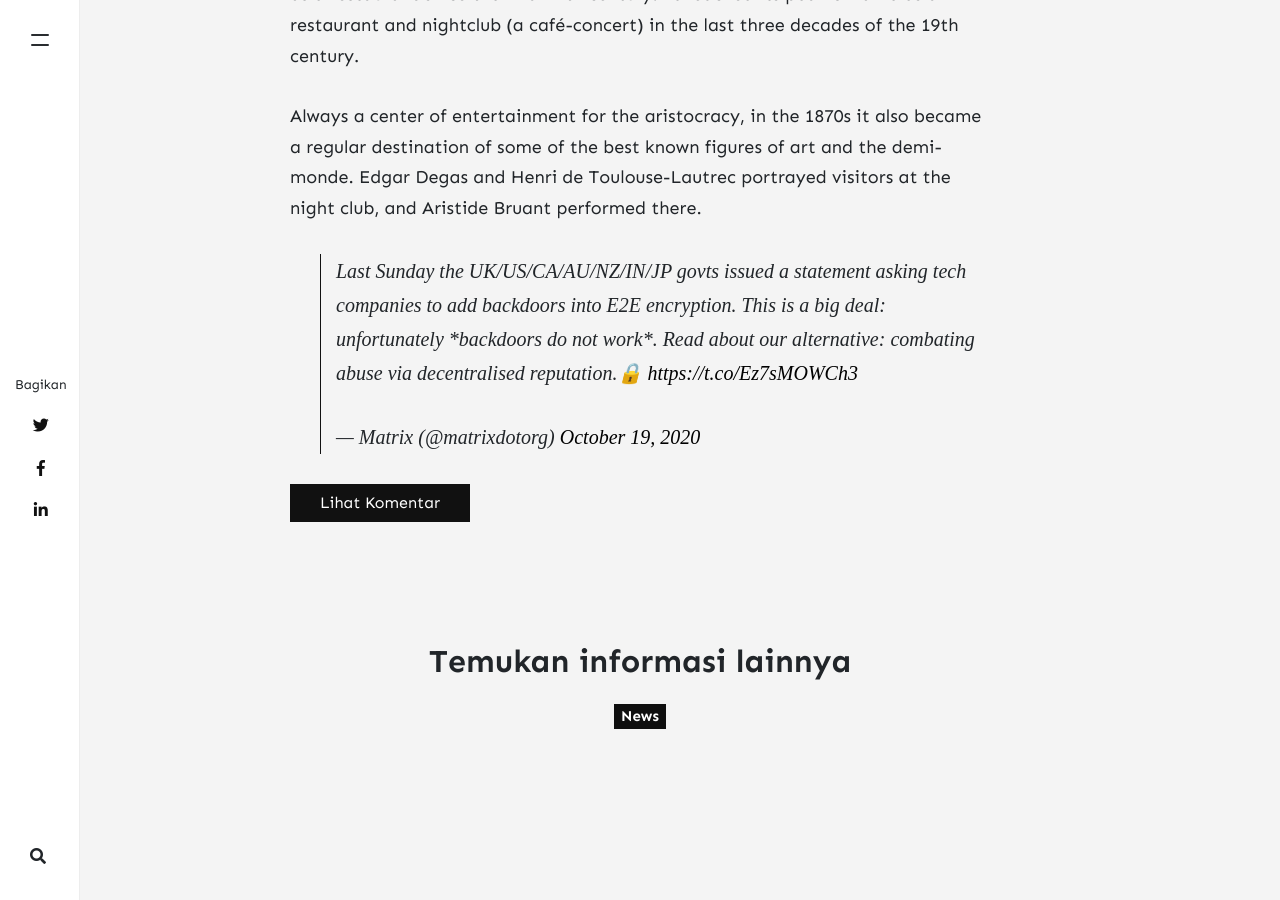
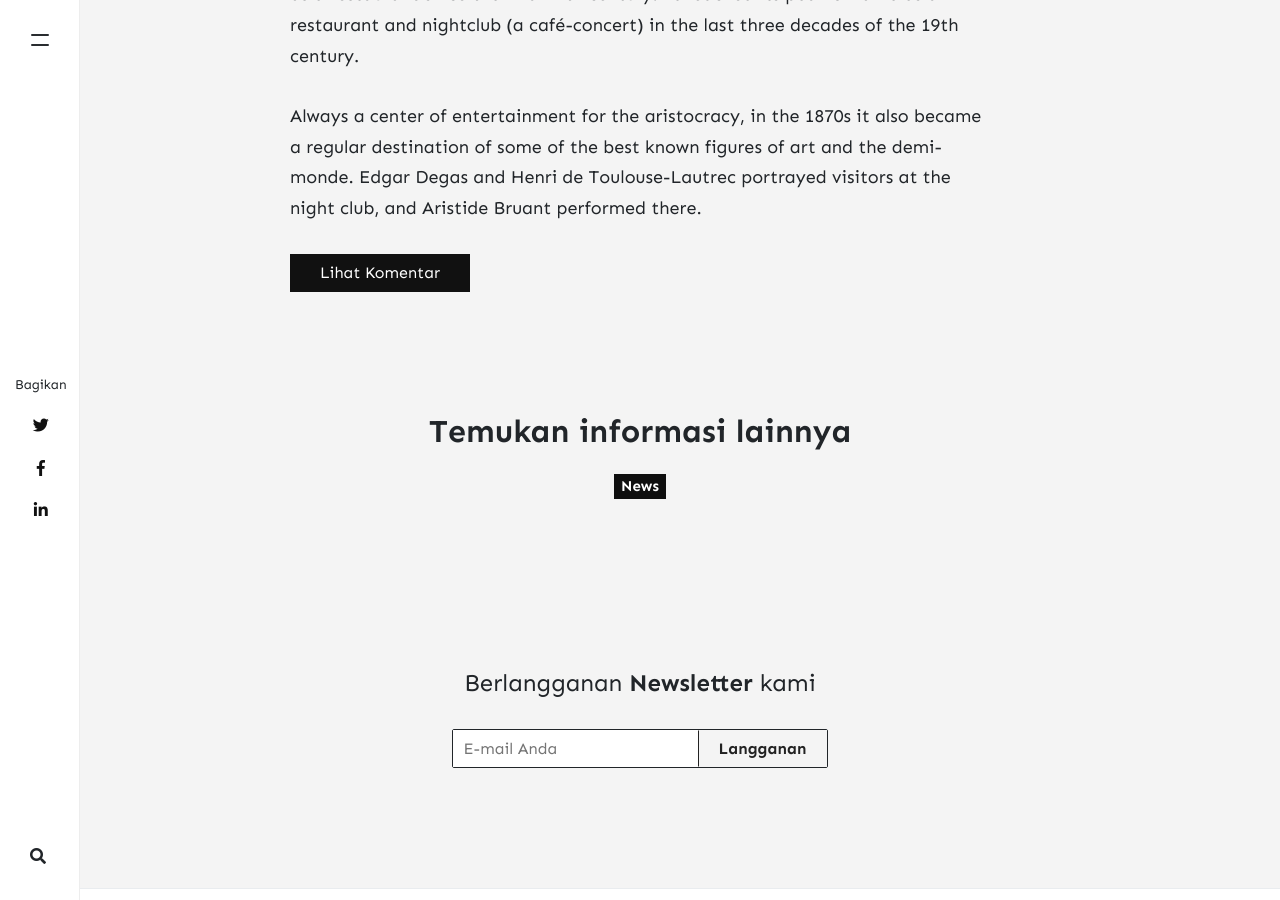
Before and after one commit to arytapermana/dsg-web, a Jekyll site: the page built from _posts/2020-10-20-contoh-post-pertama-jekyll-website-disekitar-game.md, in a window 1280 px wide and 900 px high, scrolled down 1516 px. Built offline with Jekyll 4.4.1, drawn with Linux system fonts in a browser that asks for light colours; nearby versions of some CDN libraries; comment, search, counter and statistics services are not loaded.

Commit message:
Update from Forestry.io arytapermana updated _posts/2020-10-20-contoh-post-pertama-jekyll-website-disekitar-game.md

```diff
--- a/_posts/2020-10-20-contoh-post-pertama-jekyll-website-disekitar-game.md
+++ b/_posts/2020-10-20-contoh-post-pertama-jekyll-website-disekitar-game.md
@@ -17,11 +17,3 @@ Always a center of entertainment for the aristocracy, in the 1870s it also becam
 Within the Hôtel de Crillon, which was built in 1758, Les Ambassadeurs operated as a restaurant since the mid-19th century. It reached its peak of fame as a restaurant and nightclub (a café-concert) in the last three decades of the 19th century.
 
 Always a center of entertainment for the aristocracy, in the 1870s it also became a regular destination of some of the best known figures of art and the demi-monde. Edgar Degas and Henri de Toulouse-Lautrec portrayed visitors at the night club, and Aristide Bruant performed there.
-
-{::options parse_block_html="false" /}
-
-<div class="center">
-
-<blockquote class="twitter-tweet"><p lang="en" dir="ltr">Last Sunday the UK/US/CA/AU/NZ/IN/JP govts issued a statement asking tech companies to add backdoors into E2E encryption. This is a big deal: unfortunately *backdoors do not work*. Read about our alternative: combating abuse via decentralised reputation.🔒 <a href="https://t.co/Ez7sMOWCh3">https://t.co/Ez7sMOWCh3</a></p>&mdash; Matrix (@matrixdotorg) <a href="https://twitter.com/matrixdotorg/status/1318204786949447680?ref_src=twsrc%5Etfw">October 19, 2020</a></blockquote> <script async src="https://platform.twitter.com/widgets.js" charset="utf-8"></script>
-
-</div>
```
